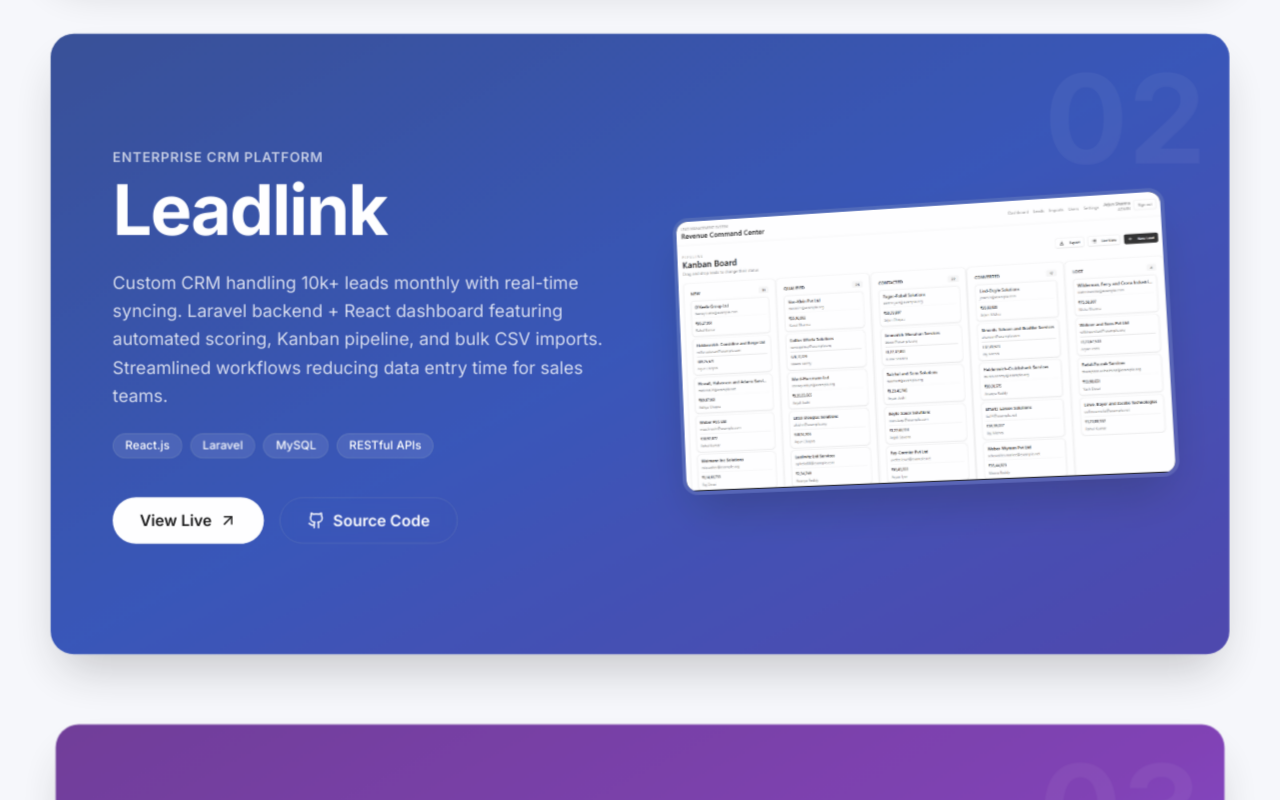
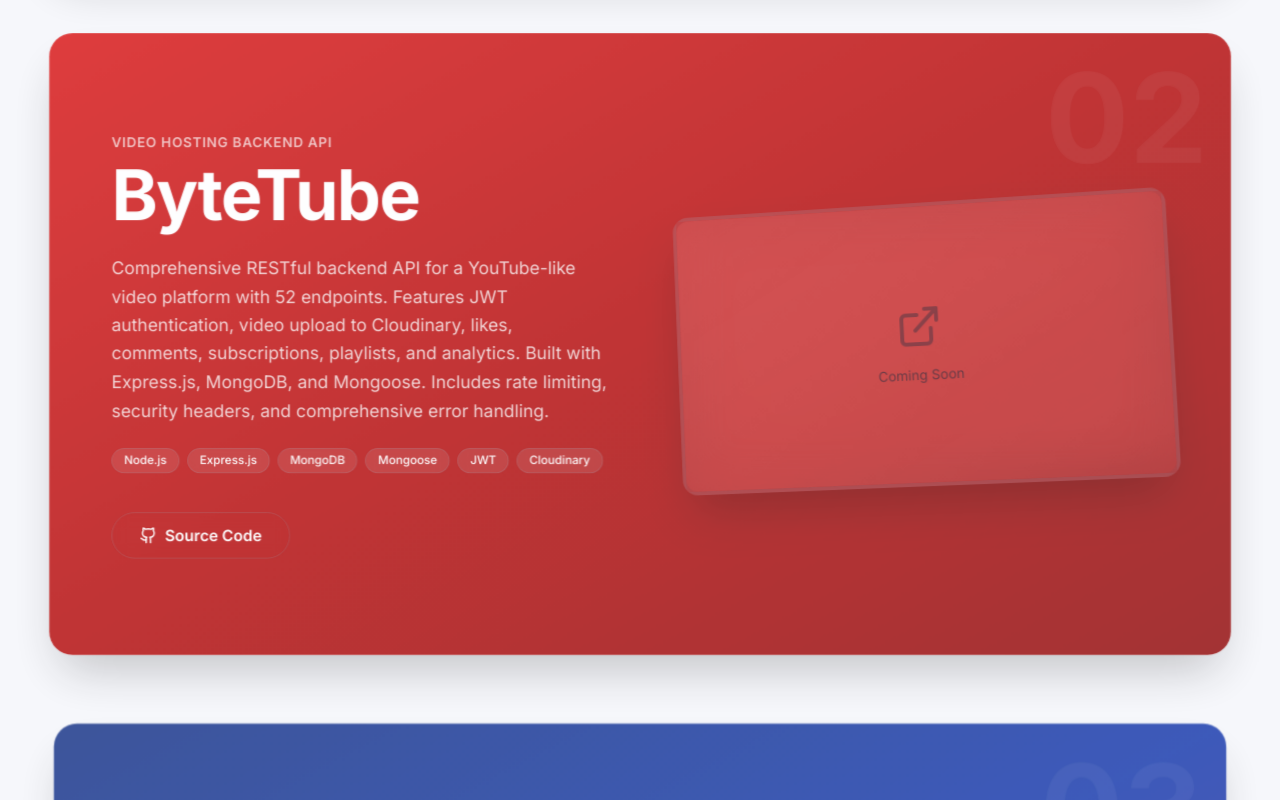
Before and after one commit to amantoppo1739/portfolio, a Next.js app: page / in a window 1280 px wide. Shown: the part 2540-3340 px from the top of the page. Built offline with nearby package versions, Linux system fonts and the light colour scheme.

Commit message:
added a new project ByteTube in projects

```diff
--- a/src/components/projects.tsx
+++ b/src/components/projects.tsx
@@ -30,6 +30,16 @@ const projects: Project[] = [
     gradient: "from-[#0f172a] via-[#0ea5e9] to-[#22c55e]",
     accentColor: "#22d3ee",
     image: "/projects/synta.png",
+  },
+  {
+    title: "ByteTube",
+    subtitle: "Video Hosting Backend API",
+    description:
+      "Comprehensive RESTful backend API for a YouTube-like video platform with 52 endpoints. Features JWT authentication, video upload to Cloudinary, likes, comments, subscriptions, playlists, and analytics. Built with Express.js, MongoDB, and Mongoose. Includes rate limiting, security headers, and comprehensive error handling.",
+    technologies: ["Node.js", "Express.js", "MongoDB", "Mongoose", "JWT", "Cloudinary"],
+    githubUrl: "https://github.com/amantoppo1739/ByteTube-backend",
+    gradient: "from-[#dc2626] via-[#b91c1c] to-[#991b1b]",
+    accentColor: "#ef4444",
   },
   {
     title: "Leadlink",
```
